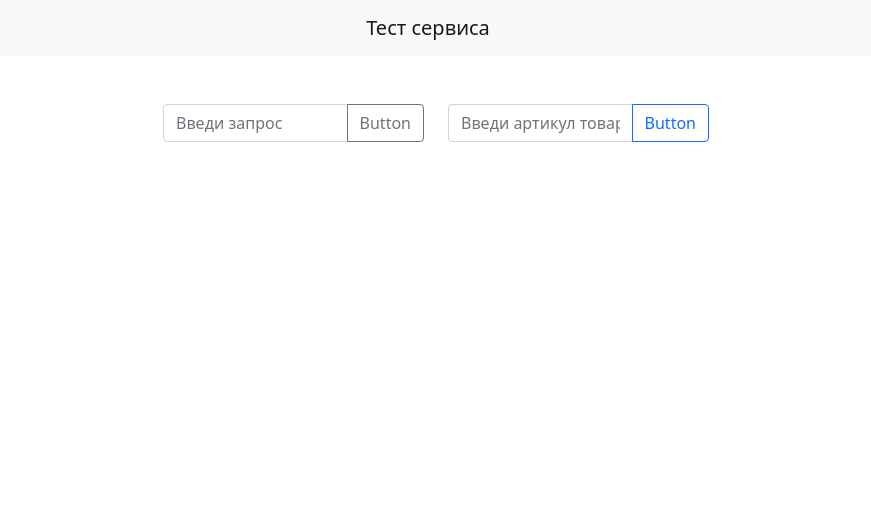
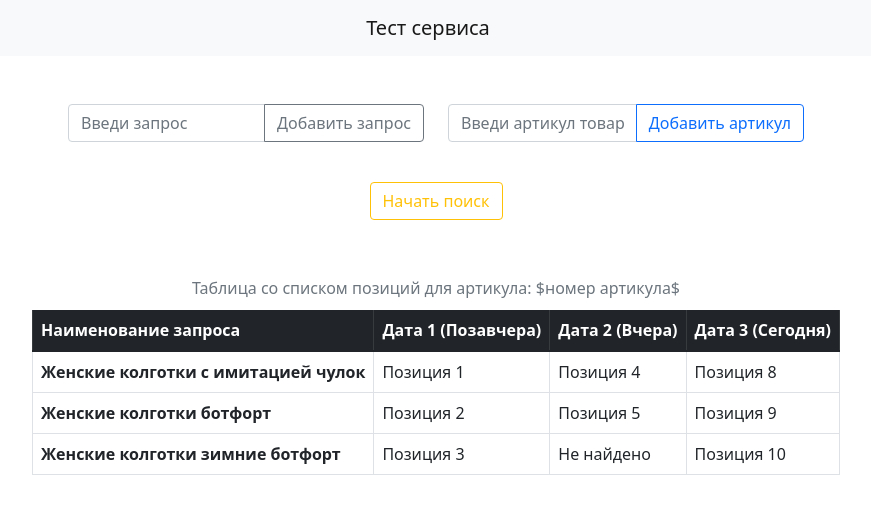
Before and after one commit to monosd-prog/TestParserWB, a plain HTML site: page index.html in a window 1280 px wide. Shown: the whole page, without its empty margins (204-1075 px from the left). Drawn offline with nearby package versions, Linux system fonts and the light colour scheme.

Commit message:
Тест функциональности Добавлена таблица

```diff
--- a/index.html
+++ b/index.html
@@ -19,20 +19,62 @@
 <div class="header mt-5">
     <div class="container">
         <div class="row justify-content-md-center">
-            <div class="col-3">
+            <div class="col-4">
                 <div class="input-group mb-3">
                     <input type="text" class="form-control" placeholder="Введи запрос"> <!--Инпут под запрос 1 -->
-                    <button class="btn btn-outline-secondary" type="button" id="button-addon1">Button</button>
+                    <button class="btn btn-outline-secondary" type="button" id="button-addon1">Добавить запрос</button>
                 </div>
             </div>
-            <div class="col-3">
+            <div class="col-4">
                 <div class="input-group mb-3">
                     <input type="text" class="form-control" placeholder="Введи артикул товара"> <!--Инпут под запрос 2 -->
-                    <button class="btn btn-outline-primary" type="button" id="button-addon2">Button</button>
+                    <button class="btn btn-outline-primary" type="button" id="button-addon2">Добавить артикул</button>
                 </div>
             </div>
         </div>
+        <div class="row justify-content-md-center mt-4">
+            <div class="d-flex justify-content-center">
+                <button class="btn btn-outline-warning" type="button" id="button-search">Начать поиск</button>
+            </div>
+        </div>
     </div>
-</div>
+</div> <!-- Конец группы инпута -->
+<div class="tables-result mt-5">
+    <div class="container d-flex justify-content-center">
+        <div class="table-responsive">
+            <table class="table caption-top table-bordered">
+                <caption class="text-center">Таблица со списком позиций для артикула: $номер артикула$</caption>
+                <thead class="table-dark">
+                <tr>
+                    <th scope="col">Наименование запроса</th>
+                    <th scope="col">Дата 1 (Позавчера)</th>
+                    <th scope="col">Дата 2 (Вчера)</th>
+                    <th scope="col">Дата 3 (Сегодня)</th>
+                </tr>
+                </thead>
+                <tbody>
+                <tr>
+                    <th scope="row">Женские колготки с имитацией чулок</th>
+                    <td>Позиция 1</td>
+                    <td>Позиция 4</td>
+                    <td>Позиция 8</td>
+                </tr>
+                <tr>
+                    <th scope="row">Женские колготки ботфорт</th>
+                    <td>Позиция 2</td>
+                    <td>Позиция 5</td>
+                    <td>Позиция 9</td>
+                </tr>
+                <tr>
+                    <th scope="row">Женские колготки зимние ботфорт</th>
+                    <td>Позиция 3</td>
+                    <td>Не найдено</td>
+                    <td>Позиция 10</td>
+                </tr>
+                </tbody>
+            </table>
+        </div>
+    </div>
+</div> <!-- Конец таблицы -->
 </body>
 </html>
```
